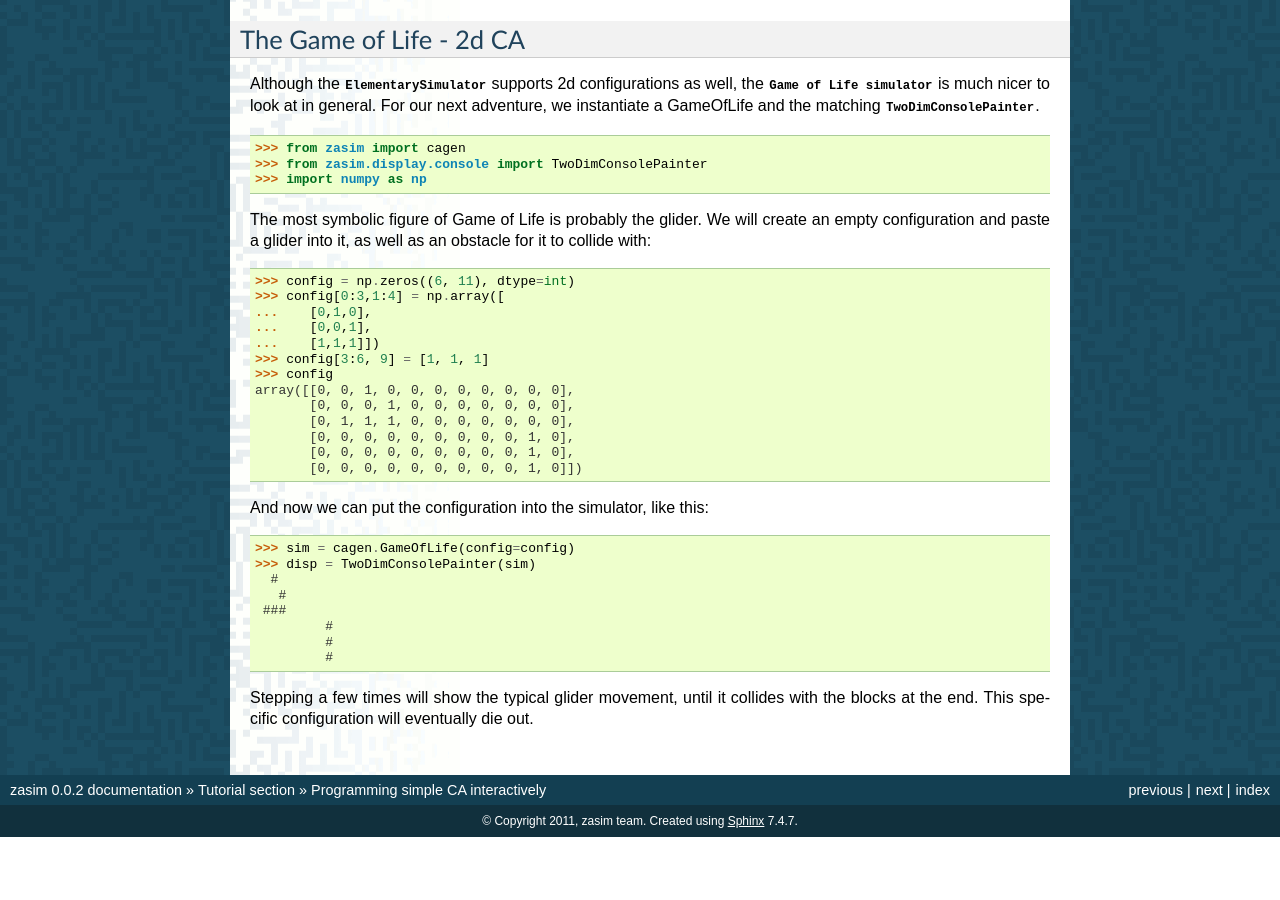
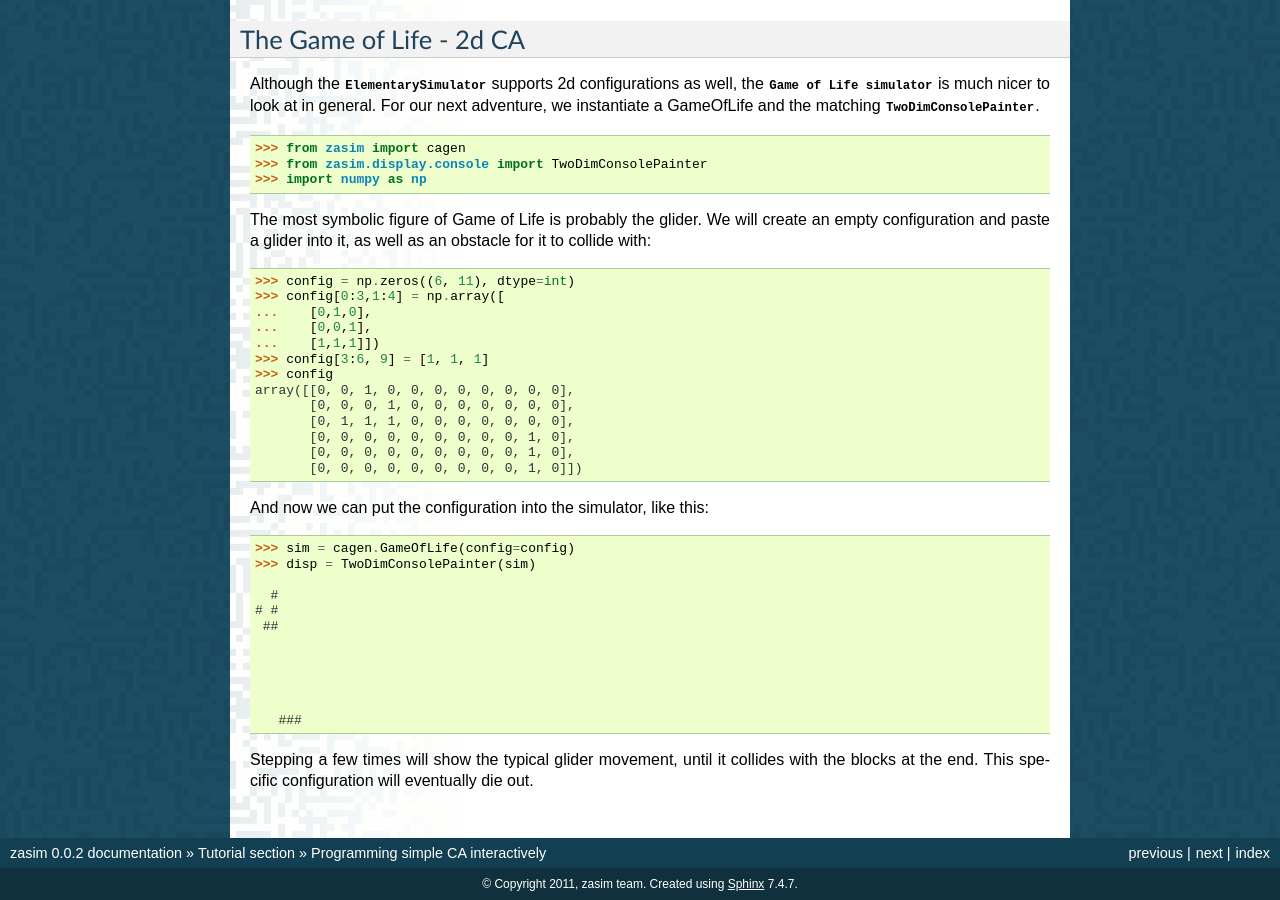
Before and after one commit to timo/zasim, a Sphinx documentation site: the page built from docs/tutorial/coding_simple_ca.rst, in a window 1280 px wide and 900 px high, scrolled down 2468 px. Built offline with Sphinx 7.4.7, drawn with Linux system fonts in a browser that asks for light colours; formulas are drawn with MathJax 3; before the commit the page ends 3305 px from its top, so only the background shows below that.

Commit message:
fix the tutorial, too.

```diff
--- a/docs/tutorial/coding_simple_ca.rst
+++ b/docs/tutorial/coding_simple_ca.rst
@@ -214,12 +214,17 @@ And now we can put the configuration into the simulator, like this:
 
     >>> sim = cagen.GameOfLife(config=config)
     >>> disp = TwoDimConsolePainter(sim)
+    <BLANKLINE>
       #
-       #
-     ###
-             #
-             #
-             #
+    # #
+     ##
+    <BLANKLINE>
+    <BLANKLINE>
+    <BLANKLINE>
+    <BLANKLINE>
+    <BLANKLINE>
+       ###
+    <BLANKLINE>
 
 Stepping a few times will show the typical glider movement, until it
 collides with the blocks at the end. This specific configuration will
```
